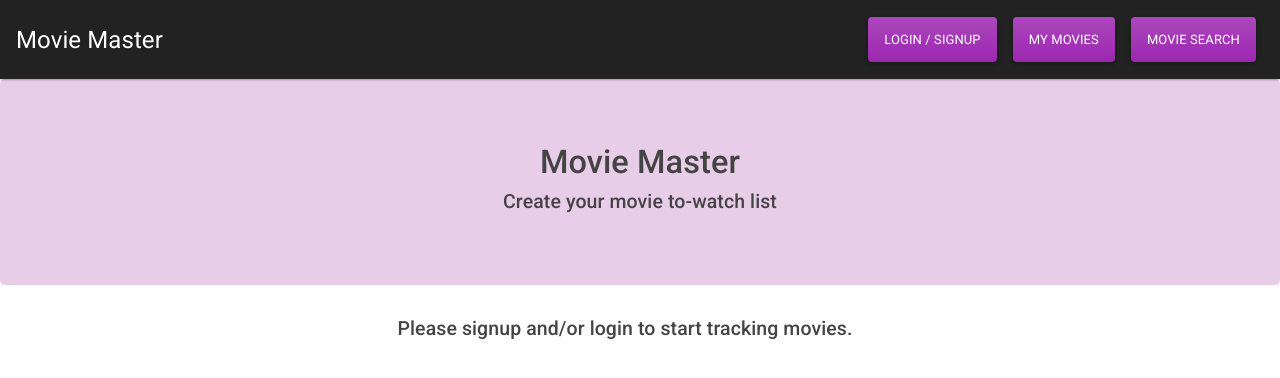
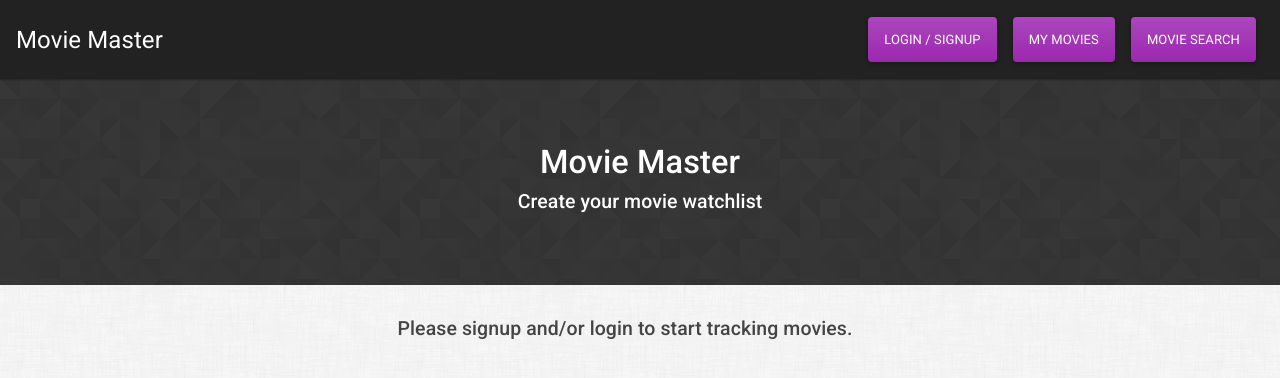
Before and after one commit to nicklascschmidt/movie-master, a website: page client/my-movies.html in a window 1280 px wide. Drawn offline with nearby package versions, Linux system fonts and the light colour scheme; no server answers.

Commit message:
css touch-ups

```diff
--- a/client/js/my-movies.js
+++ b/client/js/my-movies.js
@@ -100,7 +100,7 @@ function markAsWatched() {
     //   console.log('ajax error',textStatus, errorThrown);
     // }
   })
-  .catch( err => console.log('err',err))
+  .catch( err => err)
   handleMoviesOnLoad();
 }
 
--- a/client/my-movies.html
+++ b/client/my-movies.html
@@ -28,7 +28,7 @@
 
   <div class='jumbotron text-center background-image'>
     <h1>Movie Master</h1>
-    <h4>Create your movie to-watch list</h4>
+    <h4>Create your movie watchlist</h4>
   </div>
 
   <div id='movie-container' class='container-fluid row'>
--- a/client/style.css
+++ b/client/style.css
@@ -1,5 +1,18 @@
 .background-image {
-  background-color: rgba(179, 90, 179, 0.3) /* Green background with 30% opacity */
+  color: white;
+  background-image: url("./assets/prism.png");
+  background-repeat: repeat;
+  border-radius: 0;
+}
+
+html, body {
+  width: 100%;
+  height: 100%;
+}
+
+body {
+  background-image: url("./assets/dust_scratches.png");
+  background-repeat: repeat;
 }
 
 .nav-button {
```
Also changed, not shown: client/assets/dust_scratches.png (added), client/assets/prism.png (added), 1 other file.
